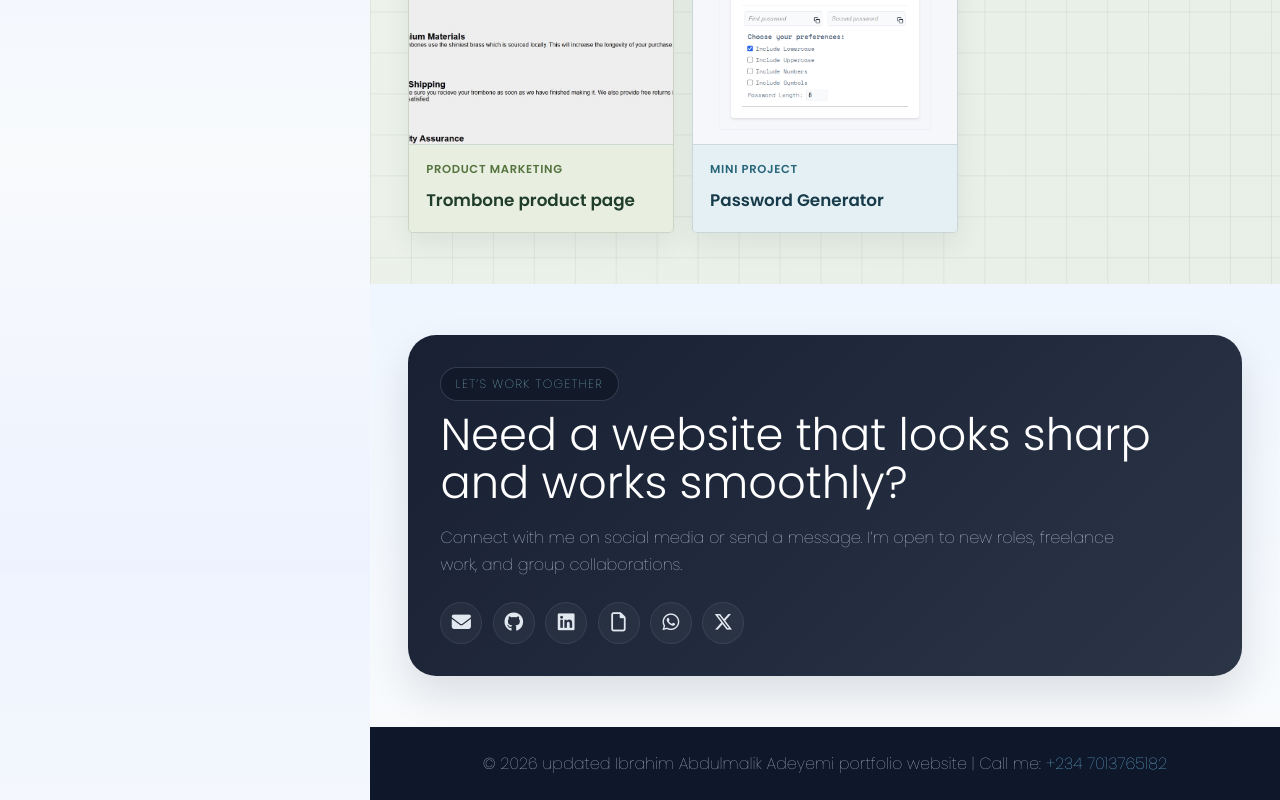
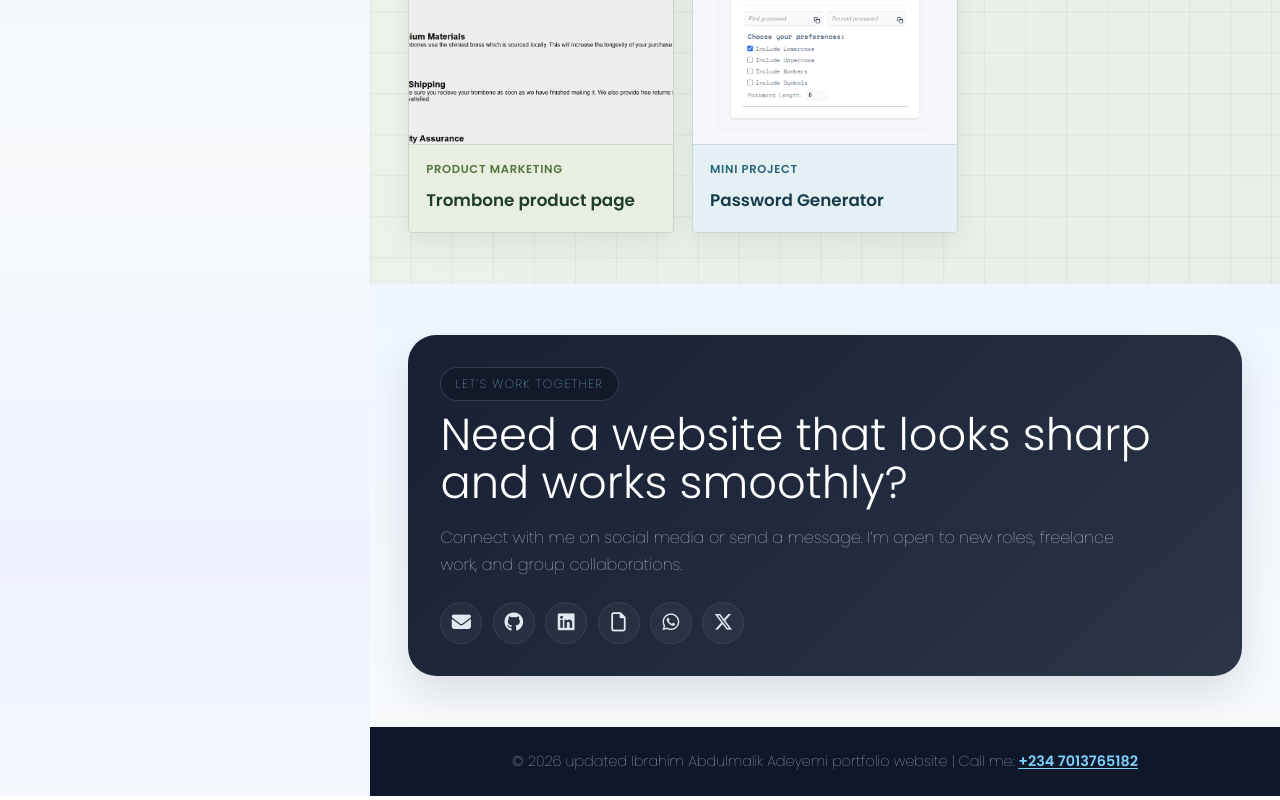
Before and after one commit to Alade017/new_portfolio, a React (Vite) app: page / in a window 1280 px wide. Shown: the part 4229-5029 px from the top of the page. Built offline with nearby package versions, Linux system fonts and the light colour scheme.

Commit message:
updated the project files

```diff
--- a/src/App.jsx
+++ b/src/App.jsx
@@ -150,6 +150,14 @@ const projects = [
   },
 
 ];
+
+/**
+ * @param {number} milliseconds
+ * @returns {import('react').CSSProperties & { '--reveal-delay': string }}
+ */
+function getRevealDelayStyle(milliseconds) {
+  return { '--reveal-delay': `${milliseconds}ms` };
+}
 
 function App() {
   const projectCount = projects.length;
@@ -324,7 +332,7 @@ function App() {
                     className="fact-pill"
                     key={fact}
                     data-scroll-reveal
-                    style={{ '--reveal-delay': `${index * 60}ms` }}
+                    style={getRevealDelayStyle(index * 60)}
                   >
                     {fact}
                   </div>
@@ -349,7 +357,7 @@ function App() {
                 className={`skill-track ${featured ? 'is-featured' : ''}`}
                 key={title}
                 data-scroll-reveal
-                style={{ '--reveal-delay': `${index * 80}ms` }}
+                style={getRevealDelayStyle(index * 80)}
               >
                 <header className="skill-track-head">
                   <span className="skill-track-index">{String(index + 1).padStart(2, '0')}</span>
@@ -364,7 +372,7 @@ function App() {
                       className={`skill-card ${tone}`}
                       key={label}
                       data-scroll-reveal
-                      style={{ '--reveal-delay': `${itemIndex * 55}ms` }}
+                      style={getRevealDelayStyle(itemIndex * 55)}
                     >
                       <div className="skill-card-top">
                         <div className="skill-icon-wrap">
@@ -396,7 +404,7 @@ function App() {
                 key={title}
                 className="project-card"
                 data-scroll-reveal
-                style={{ '--reveal-delay': `${index * 55}ms` }}
+                style={getRevealDelayStyle(index * 55)}
               >
                 <figure className="project-img">
                   <a href={href} target="_blank" rel="noreferrer" aria-label={`View ${title}`}>
--- a/src/index.css
+++ b/src/index.css
@@ -888,7 +888,7 @@ footer {
   display: flex;
   justify-content: center;
   align-items: center;
-  font-size: 1rem;
+  font-size: 0.9rem;
   background: #0f172a;
   color: #cbd5e1;
   padding: 1.5rem 1rem;
@@ -897,7 +897,9 @@ footer {
 
 footer a {
   color: #7dd3fc;
-  text-decoration: none;
+  font-weight: 600;
+  text-decoration: underline;
+  text-underline-offset: 0.15em;
 }
 
 footer a:hover {
```
Also changed, not shown: 1 other file (tests, documents, lock files or other folders).
